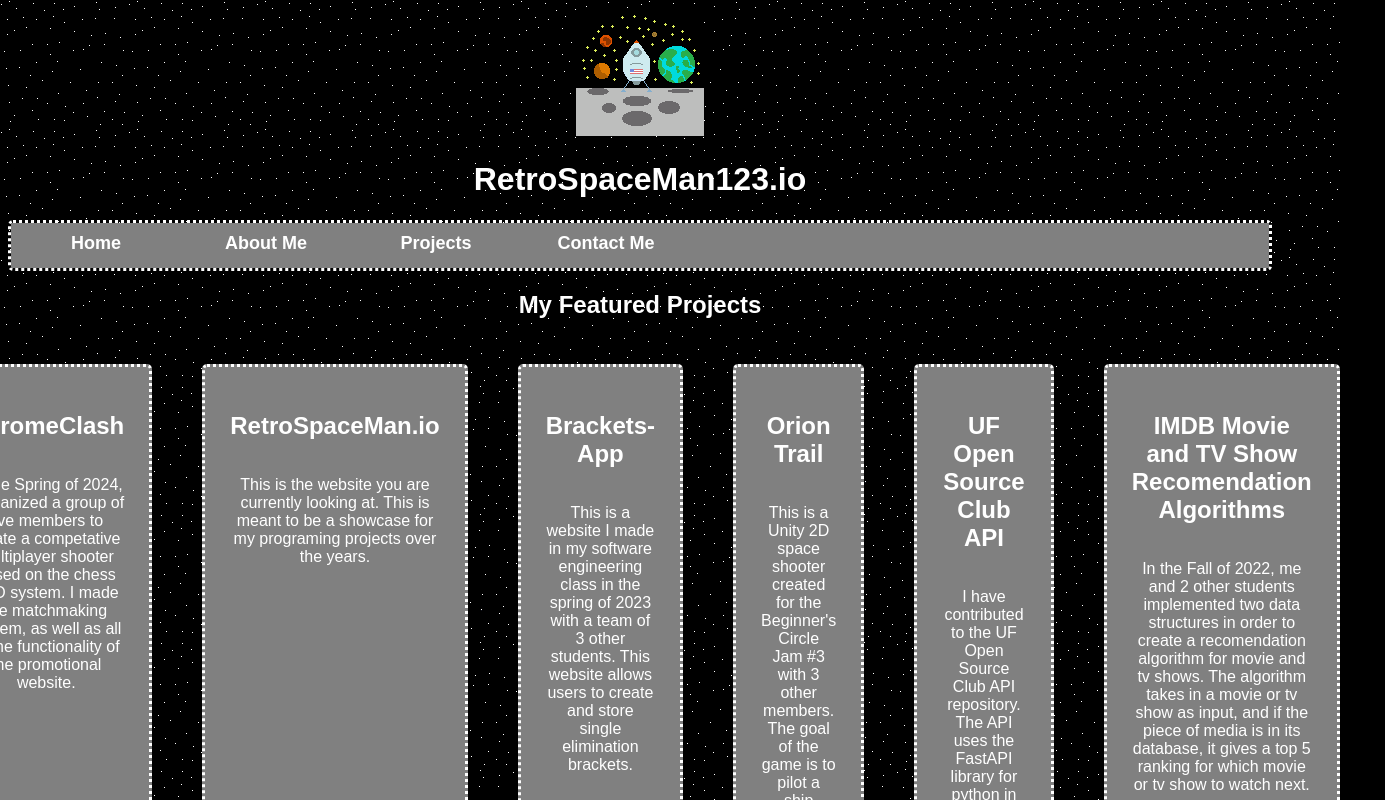
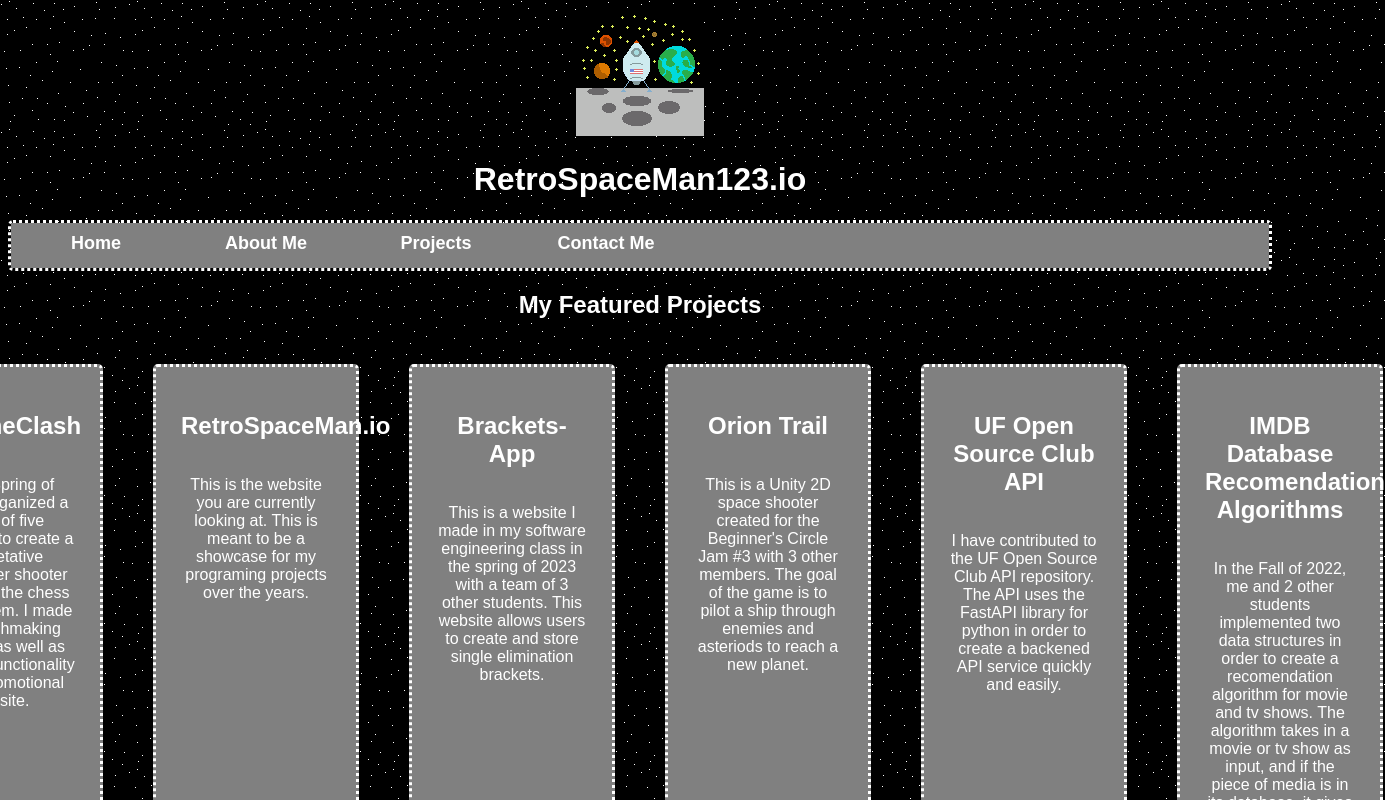
Before and after one commit to RetroSpaceMan123/retrospaceman123.github.io, a React (Vite) app in the folder retrospaceman.github.io/: page /projects in a window 1280 px wide. Shown: the top 800 px of the page, 1385 px wide, since content can reach past the window. Built offline with nearby package versions, Linux system fonts and the light colour scheme.

Commit message:
Fix Formatting Issue in Project Card

```diff
--- a/retrospaceman.github.io/src/css/ProjectCard.css
+++ b/retrospaceman.github.io/src/css/ProjectCard.css
@@ -6,8 +6,8 @@
     border-radius: 5px;
     padding: 25px;
     margin: 25px;
-    width: 320px;
-    min-height: 480px;
+    min-width: 150px;
+    min-height: 500px;
     background-color: gray;
 }
 
--- a/retrospaceman.github.io/src/pages/Projects.tsx
+++ b/retrospaceman.github.io/src/pages/Projects.tsx
@@ -34,7 +34,7 @@
             "Github Repository"
         ),
         new ProjectCardModel(
-            "IMDB Movie and TV Show Recomendation Algorithms",
+            "IMDB Database Recomendation Algorithms",
             "In the Fall of 2022, me and 2 other students implemented two data structures in order to create a recomendation algorithm for movie and tv shows. The algorithm takes in a movie or tv show as input, and if the piece of media is in its database, it gives a top 5 ranking for which movie or tv show to watch next.",
             "https://github.com/calebreverett/IMDBProject",
             "Github Repository"
```
